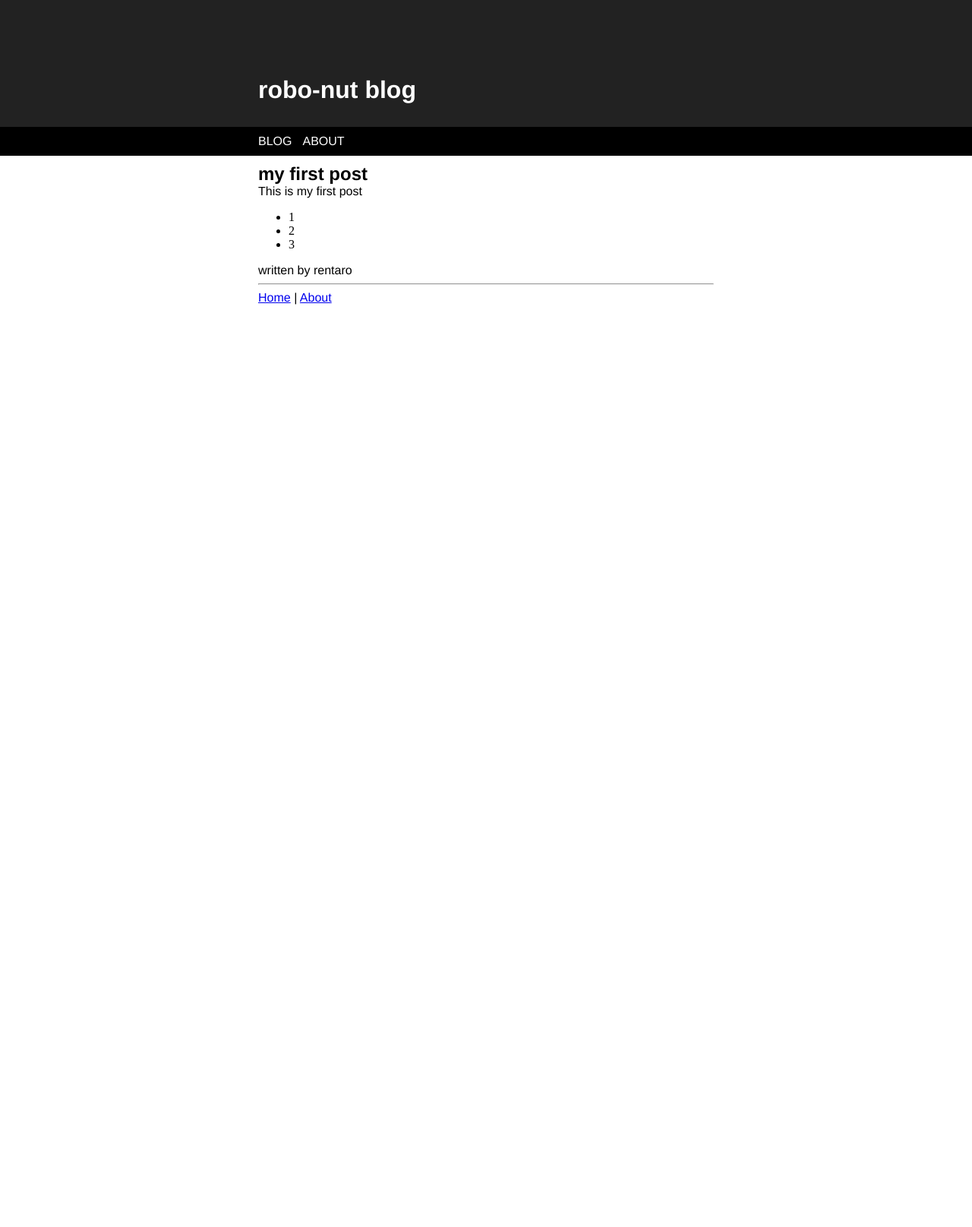
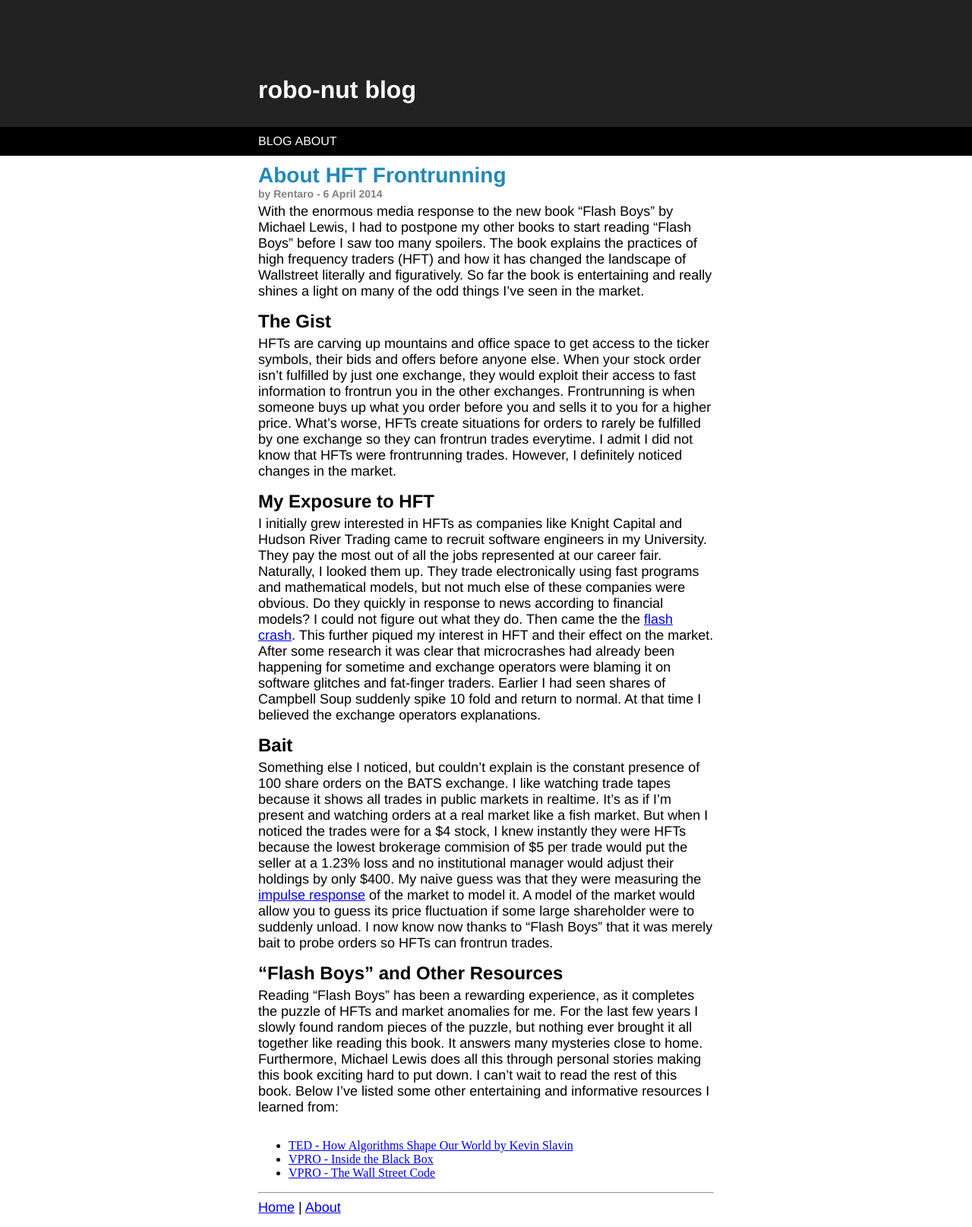
Before and after one commit to freefood89/freefood89.github.io, a Jekyll site: the page built from _posts/2014-04-06-my-first-post.md, in a window 1280 px wide. Shown: the whole page at 76% size. Built offline with Jekyll 4.4.1, drawn with Linux system fonts in a browser that asks for light colours; nearby versions of some CDN libraries; before the commit the page ends 900 px from its top, so only the background shows below that.

Commit message:
reformatted date finished first post

```diff
--- a/_layouts/post.html
+++ b/_layouts/post.html
@@ -1,6 +1,6 @@
 ---
 layout: default
 ---
-<h1>{{page.title}}</h1>
+<h2>{{page.title}}</h2>
+<h4>by {{page.author}} - {{ page.date | date: "%-d %B %Y" }}</h4>
 {{content}}
-<p>written by {{page.author}}</p>
--- a/_posts/2014-04-06-my-first-post.md
+++ b/_posts/2014-04-06-my-first-post.md
@@ -1,11 +1,23 @@
 ---
 layout: post
-title: my first post
-author: rentaro
+title: About HFT Frontrunning
+author: Rentaro
 ---
 
-This is my first post
+With the enormous media response to the new book "Flash Boys" by Michael Lewis, I had to postpone my other books to start reading "Flash Boys" before I saw too many spoilers. The book explains the practices of high frequency traders (HFT) and how it has changed the landscape of Wallstreet literally and figuratively. So far the book is entertaining and really shines a light on many of the odd things I've seen in the market.
 
-- 1
-- 2
-- 3
+###The Gist
+HFTs are carving up mountains and office space to get access to the ticker symbols, their bids and offers before anyone else. When your stock order isn't fulfilled by just one exchange, they would exploit their access to fast information to frontrun you in the other exchanges. Frontrunning is when someone buys up what you order before you and sells it to you for a higher price. What's worse, HFTs create situations for orders to rarely be fulfilled by one exchange so they can frontrun trades everytime. I admit I did not know that HFTs were frontrunning trades. However, I definitely noticed changes in the market.
+
+###My Exposure to HFT
+I initially grew interested in HFTs as companies like Knight Capital and Hudson River Trading came to recruit software engineers in my University. They pay the most out of all the jobs represented at our career fair. Naturally, I looked them up. They trade electronically using fast programs and mathematical models, but not much else of these companies were obvious. Do they quickly in response to news according to financial models? I could not figure out what they do. Then came the the [flash crash](http://en.wikipedia.org/wiki/2010_Flash_Crash). This further piqued my interest in HFT and their effect on the market. After some research it was clear that microcrashes had already been happening for sometime and exchange operators were blaming it on software glitches and fat-finger traders. Earlier I had seen shares of Campbell Soup suddenly spike 10 fold and return to normal. At that time I believed the exchange operators explanations.
+
+###Bait
+Something else I noticed, but couldn't explain is the constant presence of 100 share orders on the BATS exchange. I like watching trade tapes because it shows all trades in public markets in realtime. It's as if I'm present and watching orders at a real market like a fish market. But when I noticed the trades were for a $4 stock, I knew instantly they were HFTs because the lowest brokerage commision of $5 per trade would put the seller at a 1.23% loss and no institutional manager would adjust their holdings by only $400. My naive guess was that they were measuring the [impulse response](http://en.wikipedia.org/wiki/Impulse_response) of the market to model it. A model of the market would allow you to guess its price fluctuation if some large shareholder were to suddenly unload. I now know now thanks to "Flash Boys" that it was merely bait to probe orders so HFTs can frontrun trades.
+
+###"Flash Boys" and Other Resources
+Reading "Flash Boys" has been a rewarding experience, as it completes the puzzle of HFTs and market anomalies for me. For the last few years I slowly found random pieces of the puzzle, but nothing ever brought it all together like reading this book. It answers many mysteries close to home. Furthermore, Michael Lewis does all this through personal stories making this book exciting hard to put down. I can't wait to read the rest of this book. Below I've listed some other entertaining and informative resources I learned from:
+
+- [TED - How Algorithms Shape Our World by Kevin Slavin](https://www.youtube.com/watch?v=ENWVRcMGDoU)
+- [VPRO - Inside the Black Box](https://www.youtube.com/watch?v=aq1Ln1UCoEU)
+- [VPRO - The Wall Street Code](https://www.youtube.com/watch?v=kFQJNeQDDHA)
--- a/css/default.css
+++ b/css/default.css
@@ -3,11 +3,20 @@
 	font-family:"Helvetica";
 	text-align:left;}
 
-h2{color: #2288bb;}
+p{
+	font-size: 18px;
+	padding-bottom: 15px;}
 
-#date{
+h2{
+	color: #2288bb;
+	font-size: 28px;}
+h3{
+	font-size: 24px;
+	padding-bottom: 5px;}
+h4{
 	color: gray;
-	font-size: 14px;}
+	font-size: 14px;
+	padding-bottom: 5px;}
 
 .title{
 	color: white;
--- a/css/layout.css
+++ b/css/layout.css
@@ -37,7 +37,7 @@
 }
 ul.top_level li{
 	display: inline;
-	padding-right: 10px;
+	padding-right: 10p;
 }
 ul.top_level li a{
 	color: white;
```
Also changed, not shown: _posts/2014-04-07-my-second-post.md (+1 -1 lines), 5 other files.
